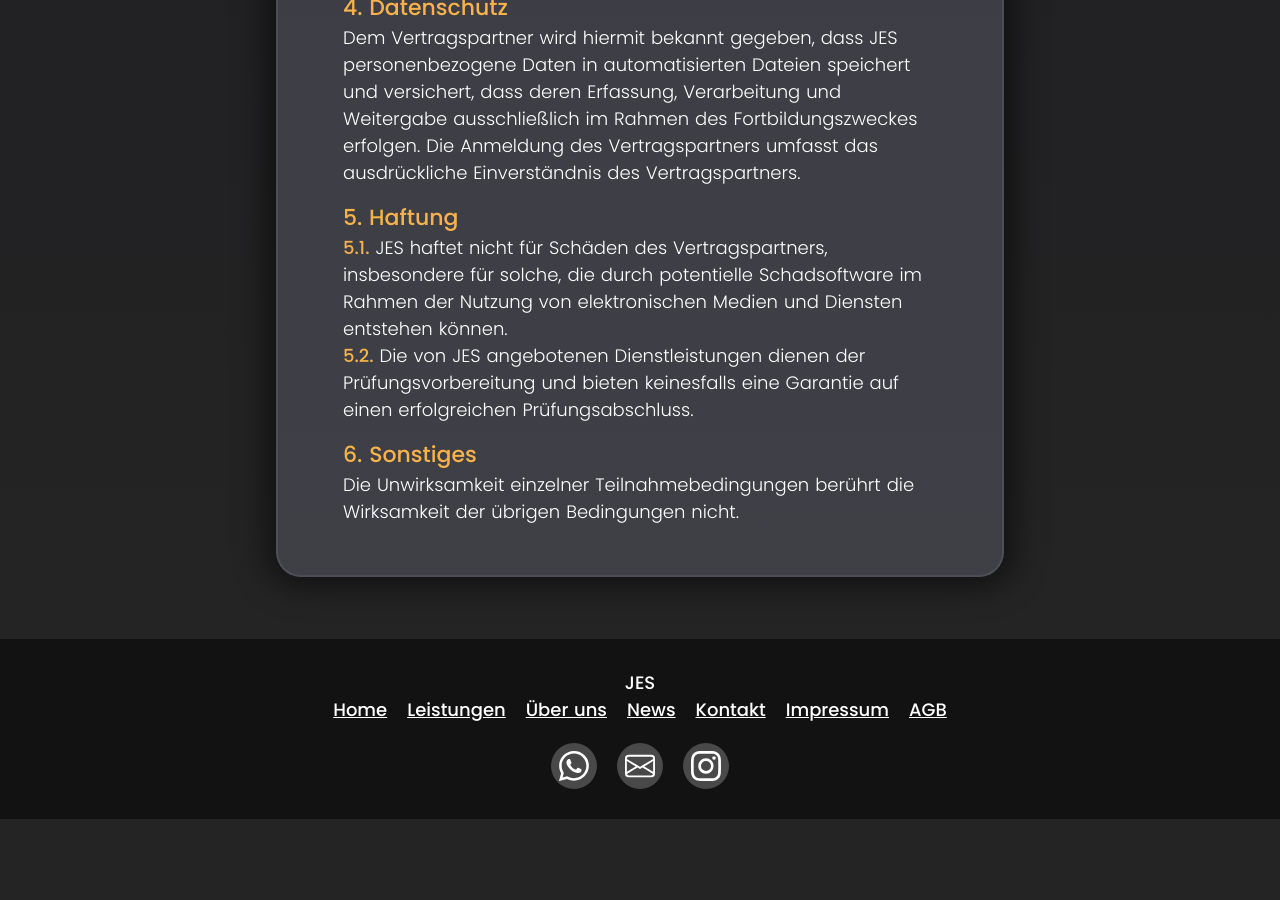
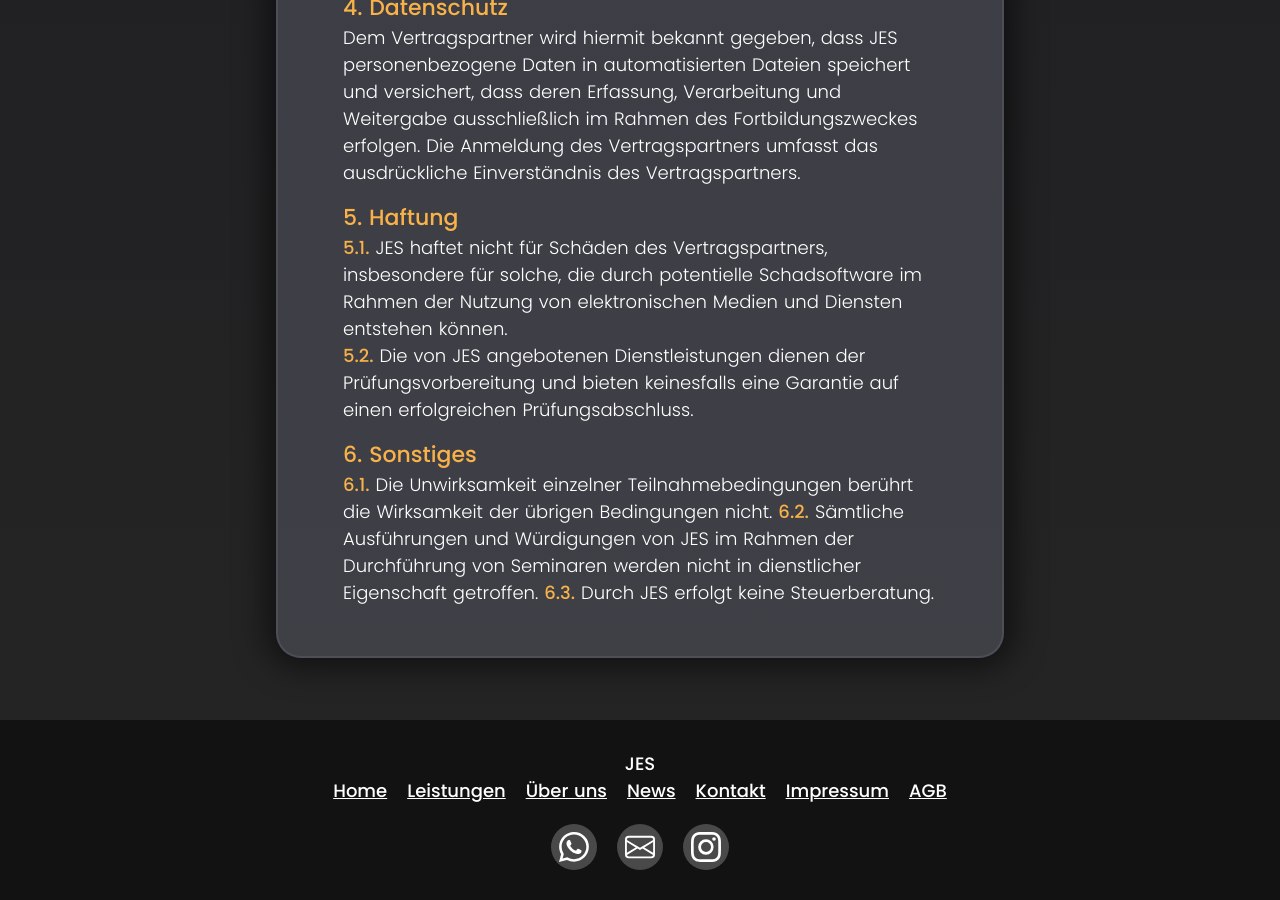
Before and after one commit to Hangman/jespage, a Jekyll site: the page built from agb.md, in a window 1280 px wide and 900 px high, scrolled down 1459 px. Built offline with Jekyll 4.4.1, drawn with Linux system fonts in a browser that asks for light colours; before the commit the page ends 2278 px from its top, so only the background shows below that.

Commit message:
update leistung & agb
Signed-off-by: PennylopeMCMXCV <jostoehrle@web.de>

```diff
--- a/agb.md
+++ b/agb.md
@@ -32,4 +32,6 @@ Dem Vertragspartner wird hiermit bekannt gegeben, dass JES personenbezogene Date
 
 ### 6. Sonstiges
 
-Die Unwirksamkeit einzelner Teilnahmebedingungen berührt die Wirksamkeit der übrigen Bedingungen nicht.
+**6.1.** Die Unwirksamkeit einzelner Teilnahmebedingungen berührt die Wirksamkeit der übrigen Bedingungen nicht.
+**6.2.** Sämtliche Ausführungen und Würdigungen von JES im Rahmen der Durchführung von Seminaren werden nicht in dienstlicher Eigenschaft getroffen.
+**6.3.** Durch JES erfolgt keine Steuerberatung.
--- a/leistung.html
+++ b/leistung.html
@@ -194,7 +194,7 @@ headline_small: Das können wir dir bieten.
             <h2 class="text-align-left">Prüfungssimulation mit Kurzvortrag</h2>
             <hr class="invisible-hr" />
             <p class="in-block-right-text">
-              Wir simulieren den Echtfall inklusive Kurzvortrag mit einer vorgegebenen Themenauswahl mit dir - deine mündliche Prüfung light! Es wird
+              Wir simulieren den Echtfall inklusive Kurzvortrag mit einer vorgegebenen Themenauswahl mit dir. Es wird
               unangenehm, aber du wirst uns dankbar sein! Um eine realistische Situation zu erzeugen, wirst du gemeinsam mit weiteren Kandidat*innen geprüft.
               Nach der Simulation gibt es ein Einzelfeedback und du kannst sämtliche Fragen loswerden.
             </p>
```
